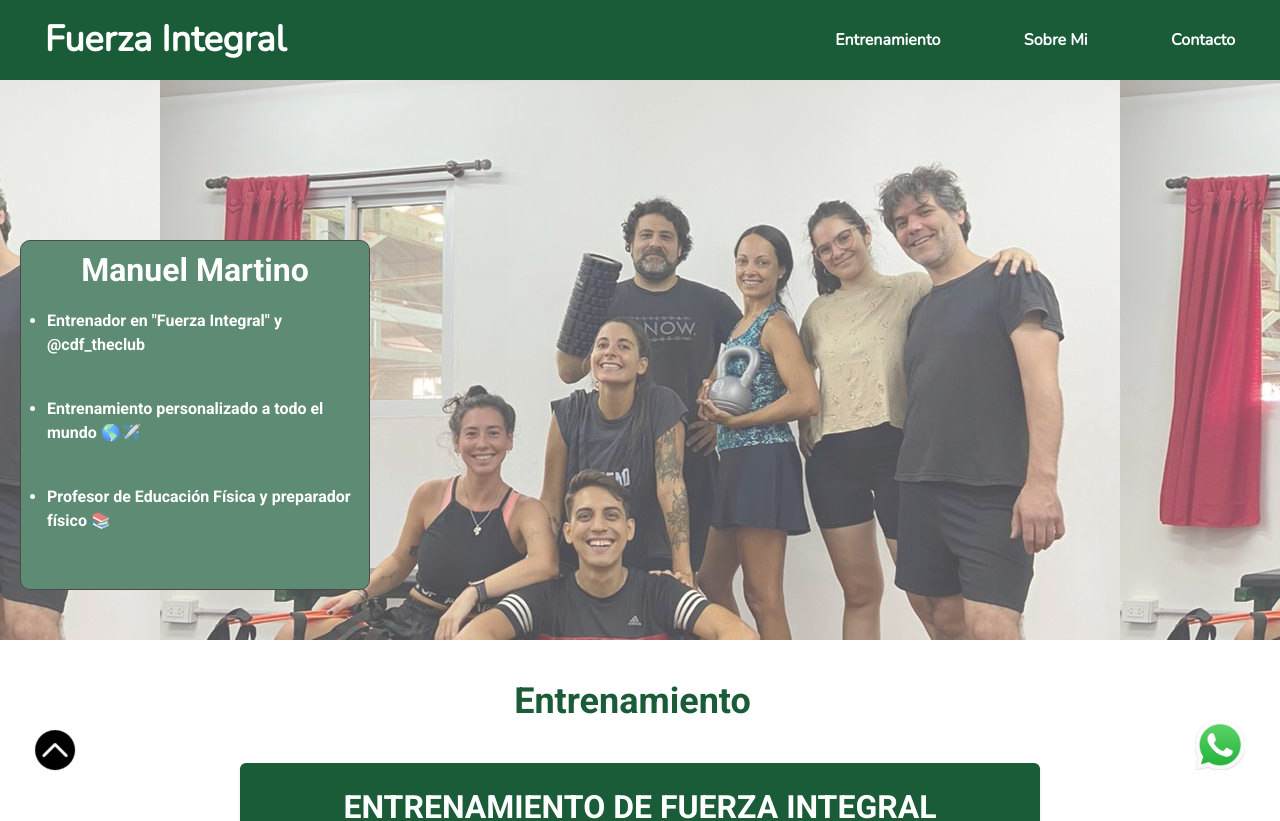
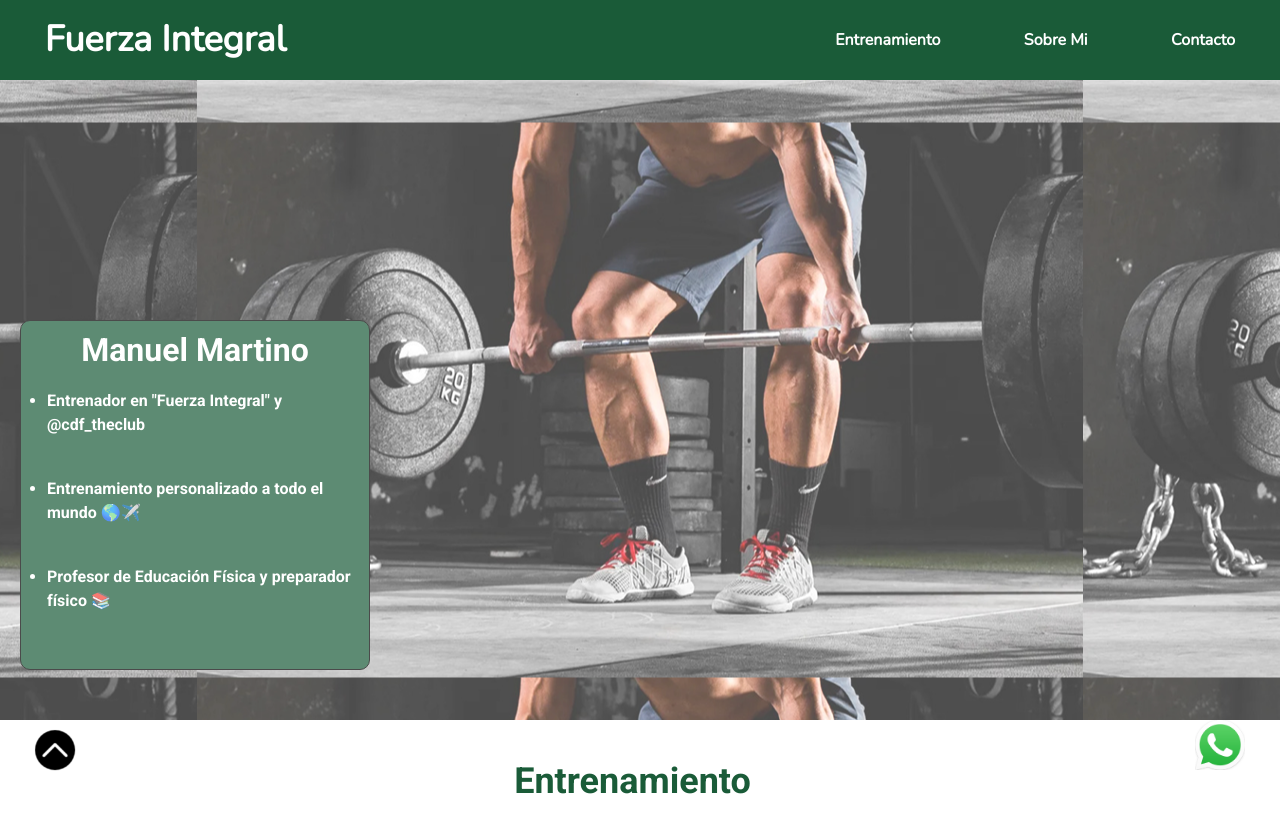
Before and after one commit to UlisesRos/pefManuelMartino, a React (Create React App) app: page / in a window 1280 px wide. Shown: the top 821 px of the page. Built offline with nearby package versions, Linux system fonts and the light colour scheme.

Commit message:
Cambio de fondo

```diff
--- a/src/components/Home/Home.js
+++ b/src/components/Home/Home.js
@@ -1,12 +1,12 @@
 import { Box, Flex, Heading, ListItem, UnorderedList } from "@chakra-ui/react"
-import imgManu from "../../img/manum.jpeg"
+import imgManu from "../../img/gimnasio.png"
 
 
 const Home = () => {
     return (
         <Box
             width="100%"
-            height="70vh"
+            height="80vh"
             backgroundImage={imgManu}
             backgroundPosition="center"
             opacity="0.7"
@@ -20,7 +20,7 @@
                     height="350px"
                     border="solid black 1px"
                     borderRadius="10px"
-                    m="0 0 50px 20px"
+                    m="50px 0 50px 20px"
                     >
                         <Flex
                             flexDir="column"
```
Also changed, not shown: src/img/gimnasio.png (added).
